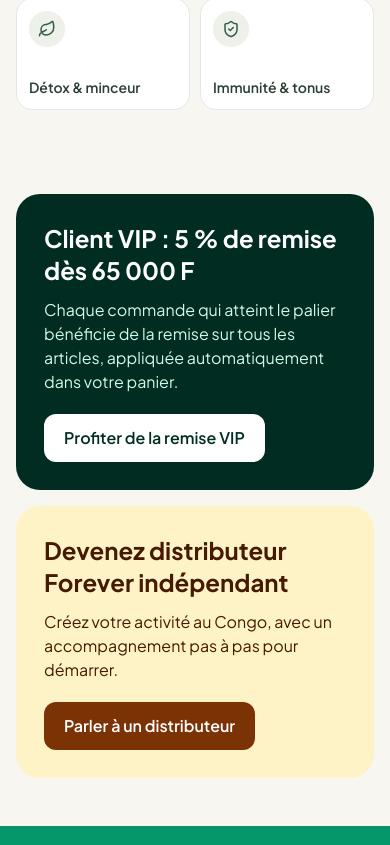
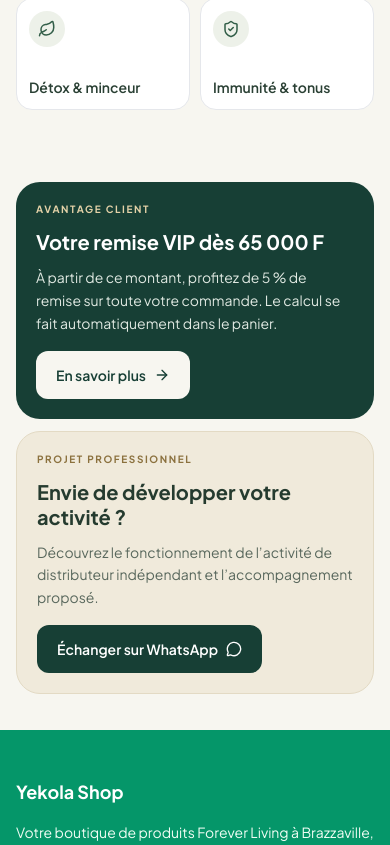
Before and after one commit to KingMadova/Yekola-Shop, a Next.js app: page / in a window 390 px wide. Shown: the part 1070-1915 px from the top of the page. Built offline with nearby package versions, Linux system fonts and the light colour scheme; no server answers; the database is empty.

Commit message:
Refonte mobile-first : DualConversion.tsx

```diff
--- a/src/components/home/DualConversion.tsx
+++ b/src/components/home/DualConversion.tsx
@@ -1,3 +1,4 @@
+import { ArrowRight, MessageCircle } from "lucide-react";
 import { btn, container } from "@/components/ui/styles";
 import { VIP_THRESHOLD } from "@/lib/config";
 import { formatFCFA } from "@/lib/pricing";
@@ -5,21 +6,25 @@ import { buildDistributorMessage, buildVipInfoMessage, buildWhatsAppUrl } from "
 
 export function DualConversion() {
   return (
-    <section className={`${container} grid gap-4 py-12 md:grid-cols-2`}>
-      <div className="flex flex-col items-start gap-3 rounded-3xl bg-emerald-950 p-7 text-white">
-        <h2 className="text-2xl font-bold">Client VIP : 5 % de remise dès {formatFCFA(VIP_THRESHOLD)}</h2>
-        <p className="text-emerald-100">
-          Chaque commande qui atteint le palier bénéficie de la remise sur tous les articles, appliquée automatiquement dans votre panier.
+    <section className={`${container} grid gap-3 py-9 sm:grid-cols-2 sm:gap-4 sm:py-12`}>
+      <div className="flex flex-col items-start gap-3 rounded-3xl bg-[#173f35] p-5 text-white sm:p-7">
+        <p className="text-[10px] font-bold uppercase tracking-[0.16em] text-[#e4d2a8]">Avantage client</p>
+        <h2 className="text-xl font-bold leading-tight sm:text-2xl">Votre remise VIP dès {formatFCFA(VIP_THRESHOLD)}</h2>
+        <p className="text-sm leading-relaxed text-[#e0e9e2]">
+          À partir de ce montant, profitez de 5 % de remise sur toute votre commande. Le calcul se fait automatiquement dans le panier.
         </p>
-        <a href={buildWhatsAppUrl(buildVipInfoMessage())} target="_blank" rel="noopener noreferrer" className={`${btn} mt-2 bg-white text-emerald-950 hover:bg-emerald-50`}>
-          Profiter de la remise VIP
+        <a href={buildWhatsAppUrl(buildVipInfoMessage())} target="_blank" rel="noopener noreferrer" className={`${btn} mt-1 min-h-11 bg-[#f7f6f0] text-sm text-[#173f35] hover:bg-white`}>
+          En savoir plus <ArrowRight aria-hidden className="size-4" />
         </a>
       </div>
-      <div className="flex flex-col items-start gap-3 rounded-3xl bg-amber-100 p-7 text-amber-950">
-        <h2 className="text-2xl font-bold">Devenez distributeur Forever indépendant</h2>
-        <p>Créez votre activité au Congo, avec un accompagnement pas à pas pour démarrer.</p>
-        <a href={buildWhatsAppUrl(buildDistributorMessage())} target="_blank" rel="noopener noreferrer" className={`${btn} mt-2 bg-amber-900 text-white hover:bg-amber-950`}>
-          Parler à un distributeur
+      <div className="flex flex-col items-start gap-3 rounded-3xl border border-[#e3dac4] bg-[#f0eadb] p-5 text-[#253b2f] sm:p-7">
+        <p className="text-[10px] font-bold uppercase tracking-[0.16em] text-[#8b713e]">Projet professionnel</p>
+        <h2 className="text-xl font-bold leading-tight sm:text-2xl">Envie de développer votre activité ?</h2>
+        <p className="text-sm leading-relaxed text-[#59685d]">
+          Découvrez le fonctionnement de l’activité de distributeur indépendant et l’accompagnement proposé.
+        </p>
+        <a href={buildWhatsAppUrl(buildDistributorMessage())} target="_blank" rel="noopener noreferrer" className={`${btn} mt-1 min-h-11 bg-[#173f35] text-sm text-white hover:bg-[#10352d]`}>
+          Échanger sur WhatsApp <MessageCircle aria-hidden className="size-4" />
         </a>
       </div>
     </section>
```
